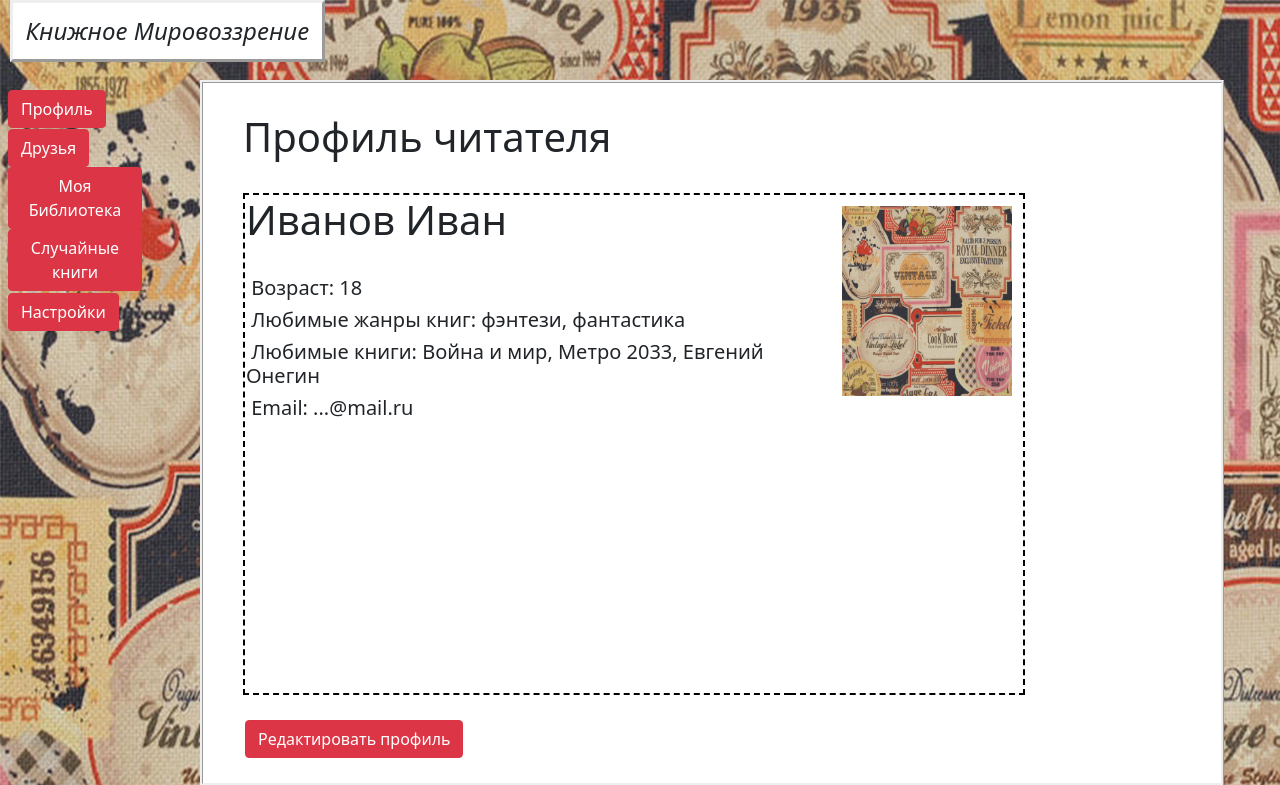
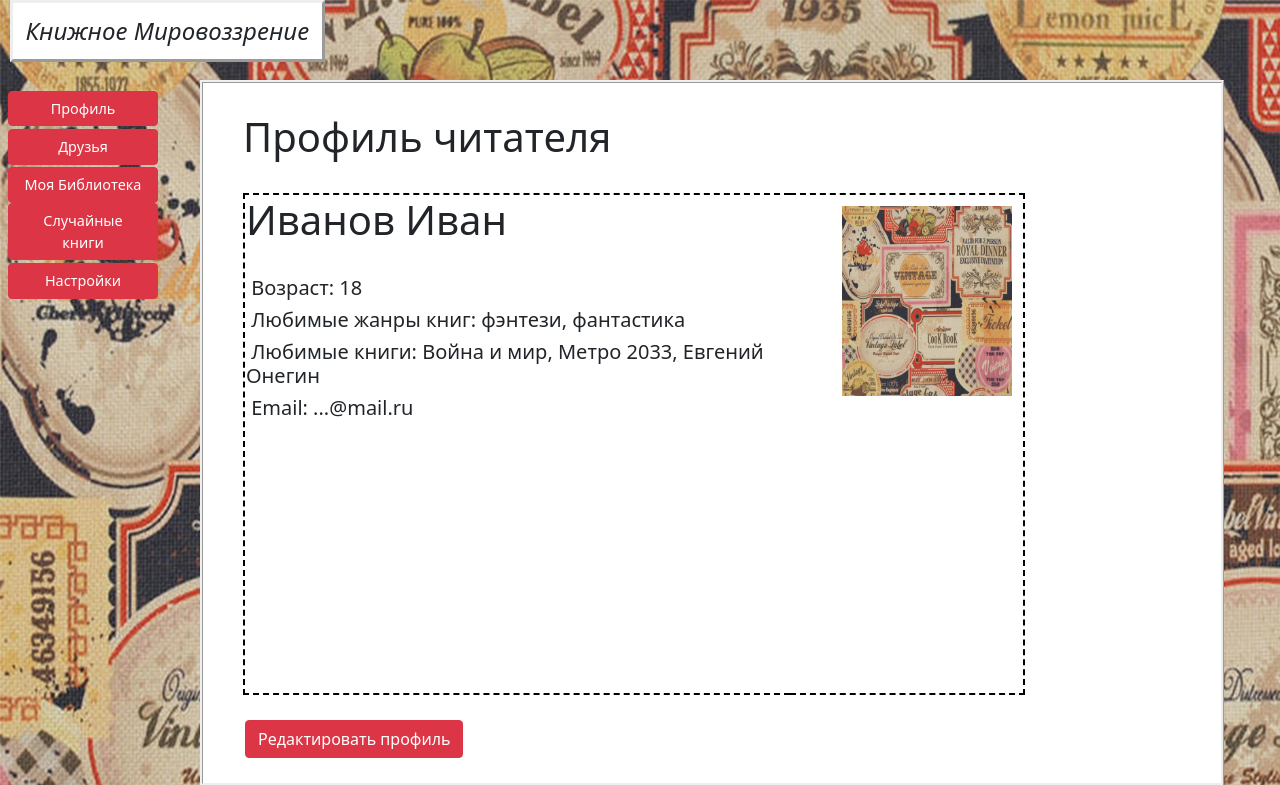
Before and after one commit to TekatoKiary/WebProject, a Flask app: page /profile in a window 1280 px wide. Shown: the top 785 px of the page. Run offline with Flask 2, Linux system fonts and the light colour scheme.

Commit message:
FIX navigation

```diff
--- a/static/css/main_style.css
+++ b/static/css/main_style.css
@@ -19,6 +19,11 @@
 	margin=0.5rem;
 }
 
+.main_buttons{
+	width: 150px;
+	font-size: 0.6em;
+}
+
 .main_content{
 	border-style: ridge;
 	position: absolute;
```
